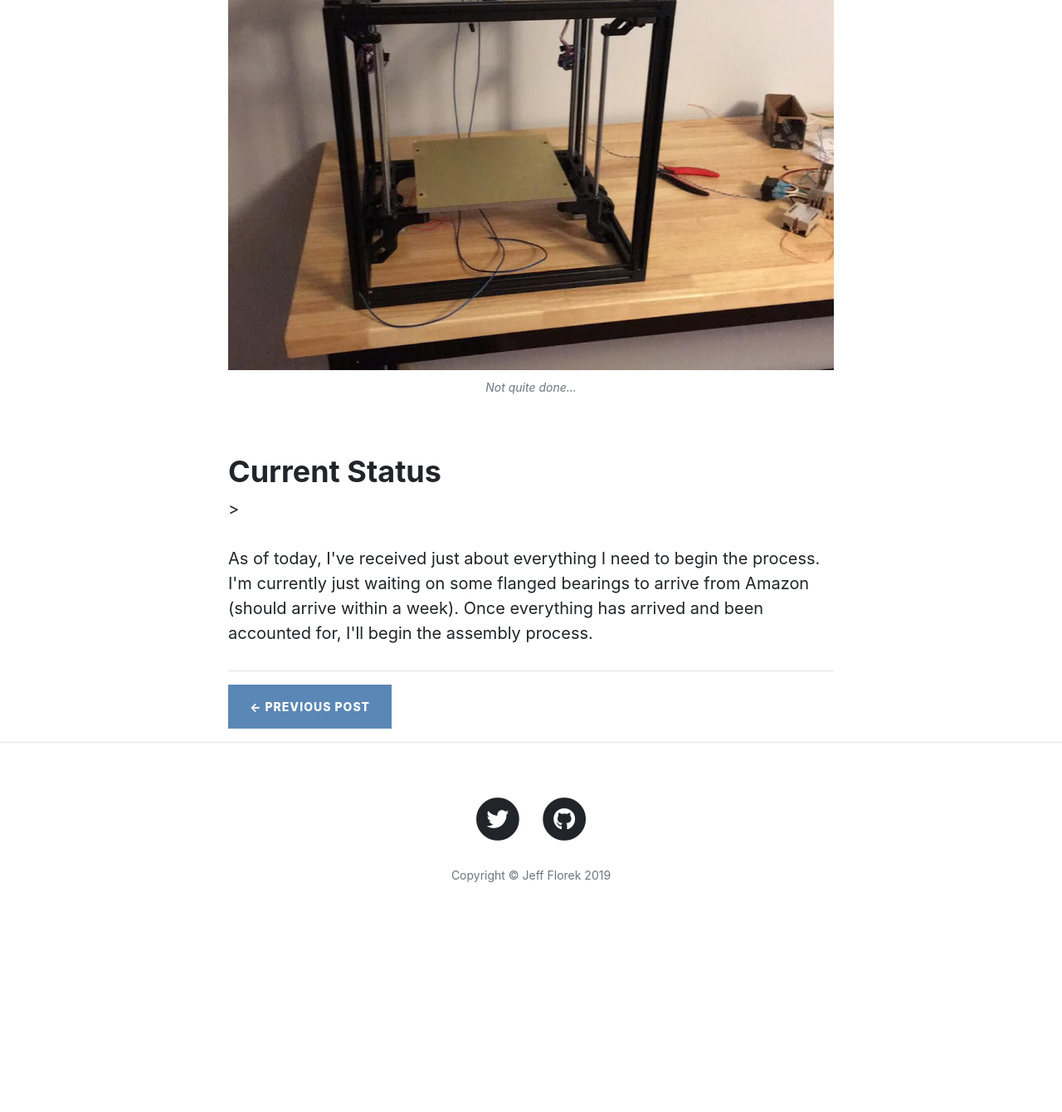
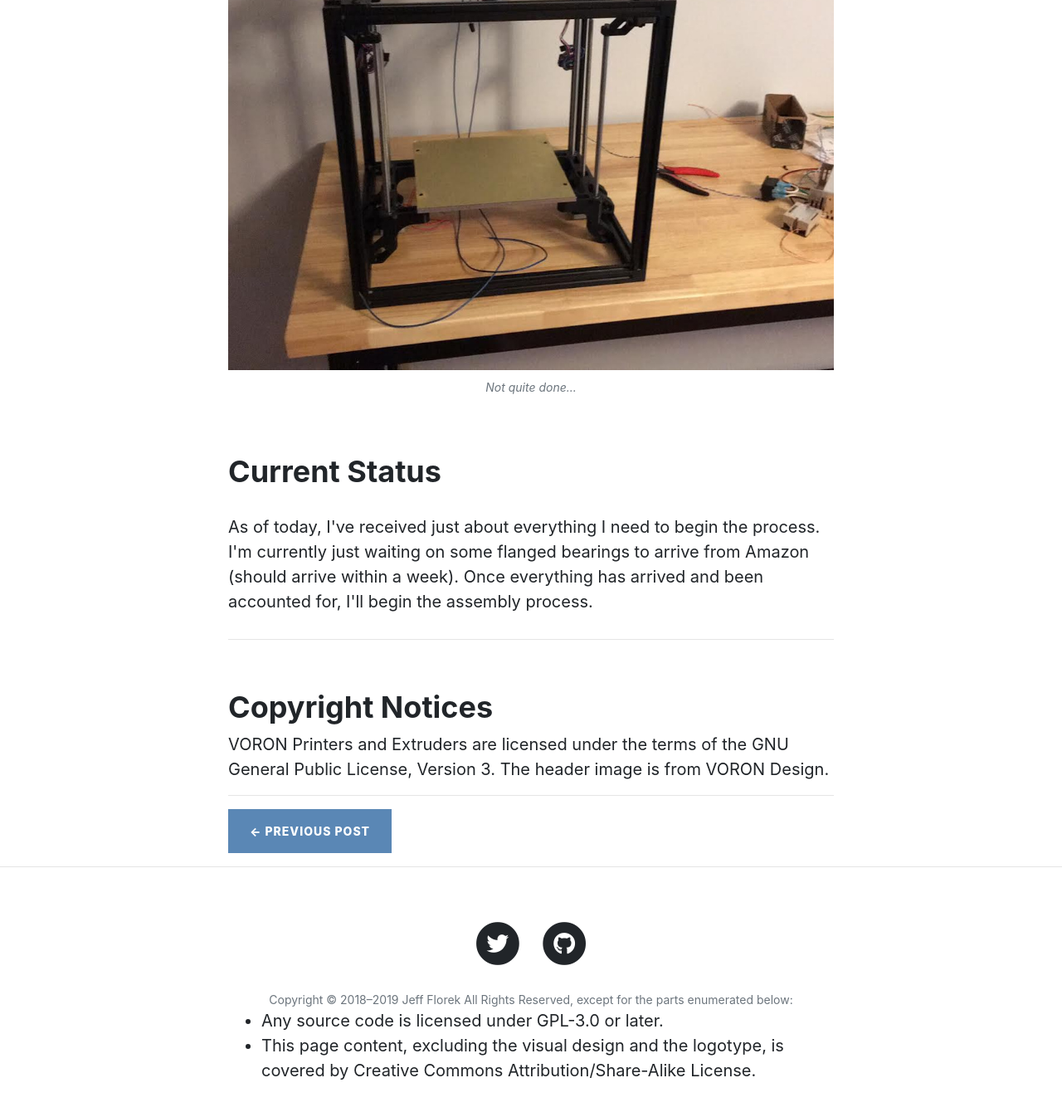
Before and after one commit to jkflorek/jkflorek.github.io, a Jekyll site: the page built from _posts/2019-03-13-voron-build-0.html, in a window 1280 px wide and 1400 px high, scrolled down 1493 px. Shown: the top 1340 px of the window at 83% size. Built offline with Jekyll 4.4.1, drawn with Linux system fonts in a browser that asks for light colours; before the commit the page ends 2623 px from its top, so only the background shows below that.

Commit message:
updated copyright stuff

```diff
--- a/_includes/footer.html
+++ b/_includes/footer.html
@@ -48,7 +48,12 @@
           </li>
           {% endif %}
         </ul>
-        <p class="copyright text-muted">Copyright &copy; {{ site.author }} {{ 'now' | date: "%Y" }}</p>
+        <p class="copyright text-muted">Copyright &copy; 2018&ndash;{{ 'now' | date: "%Y" }} {{ site.author }} All Rights Reserved, except for the parts enumerated below:
+          <ul>
+            <li>Any source code is licensed under <a href="https://opensource.org/licenses/GPL-3.0">GPL-3.0</a> or later.</li>
+            <li>This page content, excluding the visual design and the logotype, is covered by <a href="http://creativecommons.org/licenses/by-sa/3.0/">Creative Commons Attribution/Share-Alike License</a>.</li>
+          </ul>
+        </p>
       </div>
     </div>
   </div>
--- a/_posts/2019-03-13-voron-build-0.html
+++ b/_posts/2019-03-13-voron-build-0.html
@@ -19,5 +19,8 @@ background: '/images/posts/voron_header.jpg'
 <img class="img-fluid" src="/images/posts/voron15.jpg" alt="Voron 1.5 circa August 2017"/>
 <span class="caption text-muted">Not quite done...</span>
 
-<h2 class="section-heading">Current Status</h2>>
+<h2 class="section-heading">Current Status</h2>
 <p>As of today, I've received just about everything I need to begin the process. I'm currently just waiting on some flanged bearings to arrive from Amazon (should arrive within a week). Once everything has arrived and been accounted for, I'll begin the assembly process.</p>
+<hr>
+<h3 class="section-heading">Copyright Notices</h2>
+VORON Printers and Extruders are licensed under the terms of the GNU General Public License, Version 3. The header image is from <a href="http://vorondesign.com">VORON Design</a>.
```
